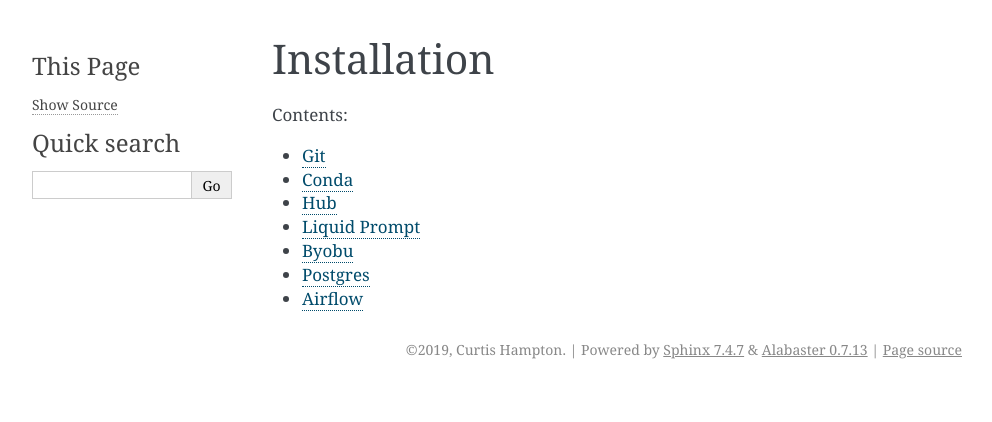
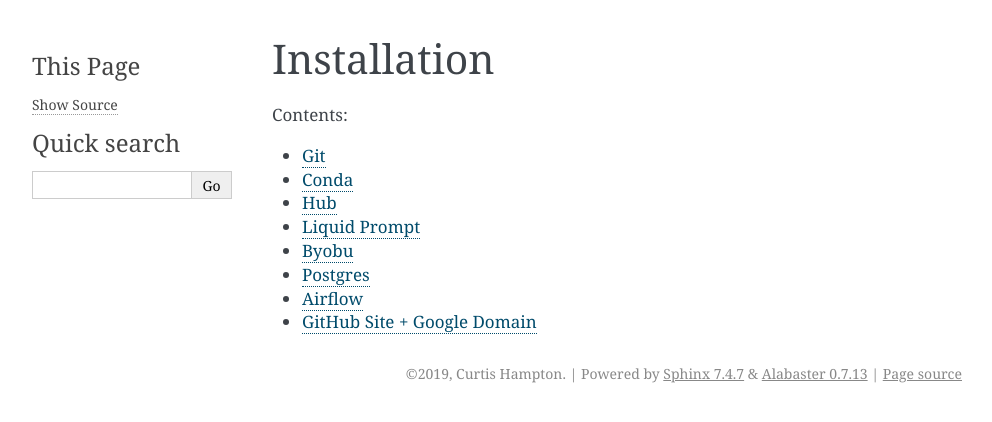
Before and after one commit to CurtLH/gyst, a Sphinx documentation site: the page built from source/install/index.rst, in a window 1280 px wide. Shown: the top 422 px of the page, without its empty margins (148-1140 px from the left). Built offline with Sphinx 7.4.7, drawn with Linux system fonts in a browser that asks for light colours.

Commit message:
Add link to configure github sites with google domains

```diff
--- /dev/null
+++ b/source/install/github_site.rst
@@ -0,0 +1,4 @@
+GitHub Site + Google Domain
+===========================
+
+https://dev.to/trentyang/how-to-setup-google-domain-for-github-pages-1p58
--- a/source/install/index.rst
+++ b/source/install/index.rst
@@ -12,3 +12,4 @@ Installation
    byobu
    postgres
    airflow
+   github_site
```
